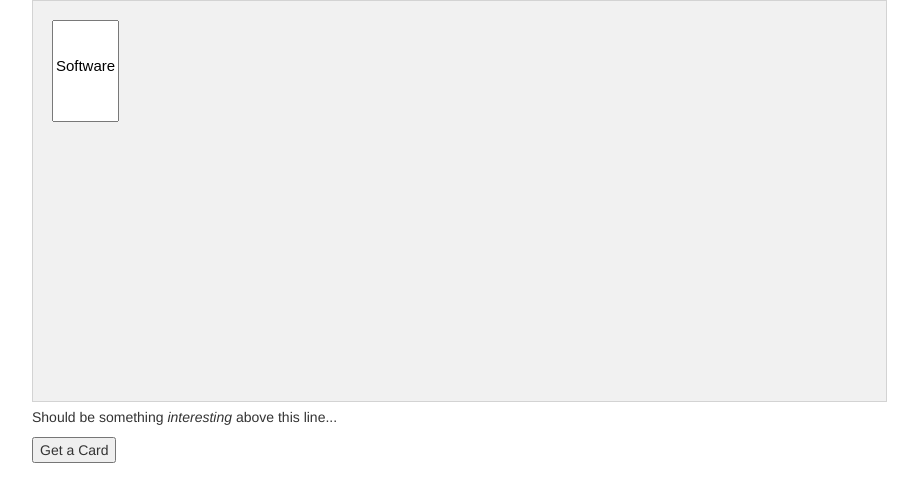
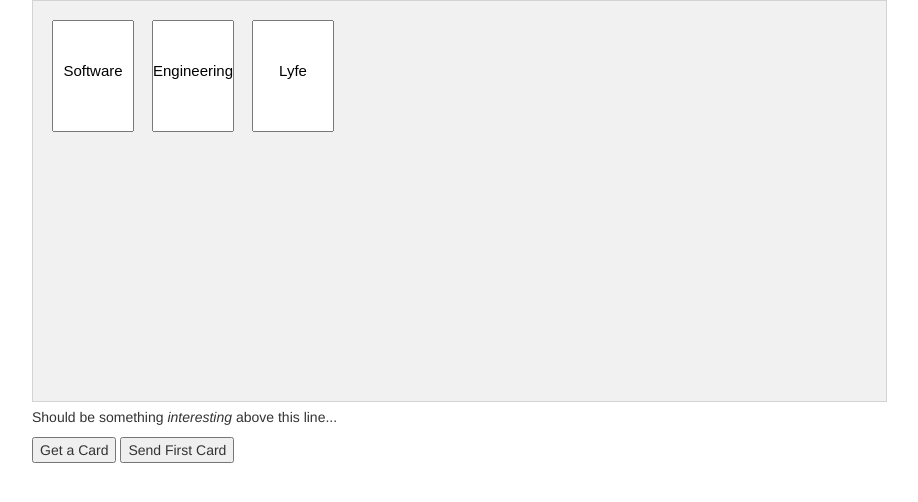
Before and after one commit to scar-duke/Thesis-Code-Card_Games, a website: page index.html in a window 1280 px wide. Shown: the whole page, without its empty margins (38-956 px from the left). Drawn offline with nearby package versions, Linux system fonts and the light colour scheme; no server answers.

Commit message:
got cards appearing and disappearing when adding or giving them to the server

```diff
--- a/app.js
+++ b/app.js
@@ -21,10 +21,12 @@ io.on('connection', (socket) => {
 	});
 
 	// when a client sends a card to the server
-	socket.on('sentCard', (cardContent) => {
-		console.log(cardContent);
+	socket.on('sentCard', (card) => {
+		console.log("Recieved card from a socket");
+		console.log(card);
 	});
 
+	// When a client wants another card for their hand
 	socket.on('requestedCard', () => {
 		console.log("Someone wants a card");
 		socket.emit('requestedCard', "A Card");
--- a/client.js
+++ b/client.js
@@ -1,18 +1,6 @@
 var cardArray = [];
 
-function startGame() {
-	cardArea.start();
-	var i;
-	var x = 20;
-	var y = 20;
-	cardArray.push(new Card("Software"));
-	for (i = 0; i < cardArray.length; i++) {
-		cardArray[i].drawCard(x, y);
-		x += 80;
-	}
-	console.log(cardArray[0].getCardDetails());
-}
-var cardArea = {
+var canvas = {
 	canvas : document.createElement("canvas"),
 	start : function() {
 		this.canvas.width = window.innerWidth - window.innerWidth/3;
@@ -21,13 +9,21 @@ var cardArea = {
 		document.getElementById("canvasLocation").insertBefore(this.canvas, document.getElementById("canvasLocation").childNodes[0]);
 	}
 }
+function startGame() {
+	canvas.start();
+	cardArray.push(new Card("Software"));
+	cardArray.push(new Card("Engineering"));
+	cardArray.push(new Card("Lyfe"));
+	drawOnCanvas();
+	console.log(cardArray.toString());
+}
 
 class Card {
 	constructor(content) {
 	this.content = content;
 	this.colour = "white";
-	this.width = 65;
-	this.height = 100;
+	this.width = 80;
+	this.height = 110;
 	this.x = null;
 	this.y = null;
 	}
@@ -37,13 +33,13 @@ class Card {
 	}
 
 	toString() {
-		return "Card with " + this.content + " at (" + this.x + ", " + this.y + ")";
+		return "Card with \"" + this.content + "\" at (" + this.x + ", " + this.y + ")";
 	}
 
 	drawCard(x, y) {
 		this.x = x;
 		this.y = y;
-		var ctx = cardArea.context;
+		var ctx = canvas.context;
 		ctx.beginPath();
 		ctx.rect(this.x, this.y, this.width, this.height);
 		ctx.stroke();
@@ -56,20 +52,36 @@ class Card {
 	}
 }
 
+function drawOnCanvas() {
+	var ctx = canvas.context;
+	ctx.clearRect(0, 0, ctx.canvas.width, ctx.canvas.height);
+	var i;
+	var x = 20;
+	var y = 20;
+	for (i = 0; i < cardArray.length; i++) {
+		cardArray[i].drawCard(x, y);
+		x += 100;
+	}
+}
 
 
-function onClick(card) {
-	card
-}
 
-// MAKE AN ARRAY OF CARDS, EVERY TIME A CARD DISAPPEARS REMOVE FROM THE ARRAY AND REDRAW ALL OF THEM
 // MAKE CLICKABLE EVENT ON CANVAS GONNA HAVE TO DO MATH TO SEE IF A CARD WAS CLICKED ON
 
+// Requests a new card from the server
 function getNewCard(socket) {
 	socket.emit('requestedCard');
 }
 
+// Takes content recieved from the server and adds it to the card hand array
 function addNewCardToArray(content) {
 	cardArray.push(new Card(content));
-	console.log(cardArray[1].toString());
+	drawOnCanvas();
 }
+
+// Sends chosen card to server and removes it from the array
+function sendCardToServer(socket, card) {
+	socket.emit('sentCard', card);
+	cardArray.splice(cardArray.indexOf(card), 1);
+	drawOnCanvas();
+}
--- a/index.html
+++ b/index.html
@@ -21,6 +21,7 @@ canvas {
 
 			<p>Should be something <i>interesting</i> above this line...<p>
 			<button type="button" id="testButton">Get a Card</button>
+			<button type="button" id="testButton2">Send First Card</button>
 
 		</div> <!--End Container Div-->
 
@@ -33,8 +34,12 @@ canvas {
 				console.log(content);
 				addNewCardToArray(content);
 			});
+			socket.on('sentCard', function() {
+				// do something
+			});
 
 			document.getElementById("testButton").addEventListener("click", function(){getNewCard(socket);});
+			document.getElementById("testButton2").addEventListener("click", function(){sendCardToServer(socket, cardArray[0]);});
 
 		});
 		</script>
```
